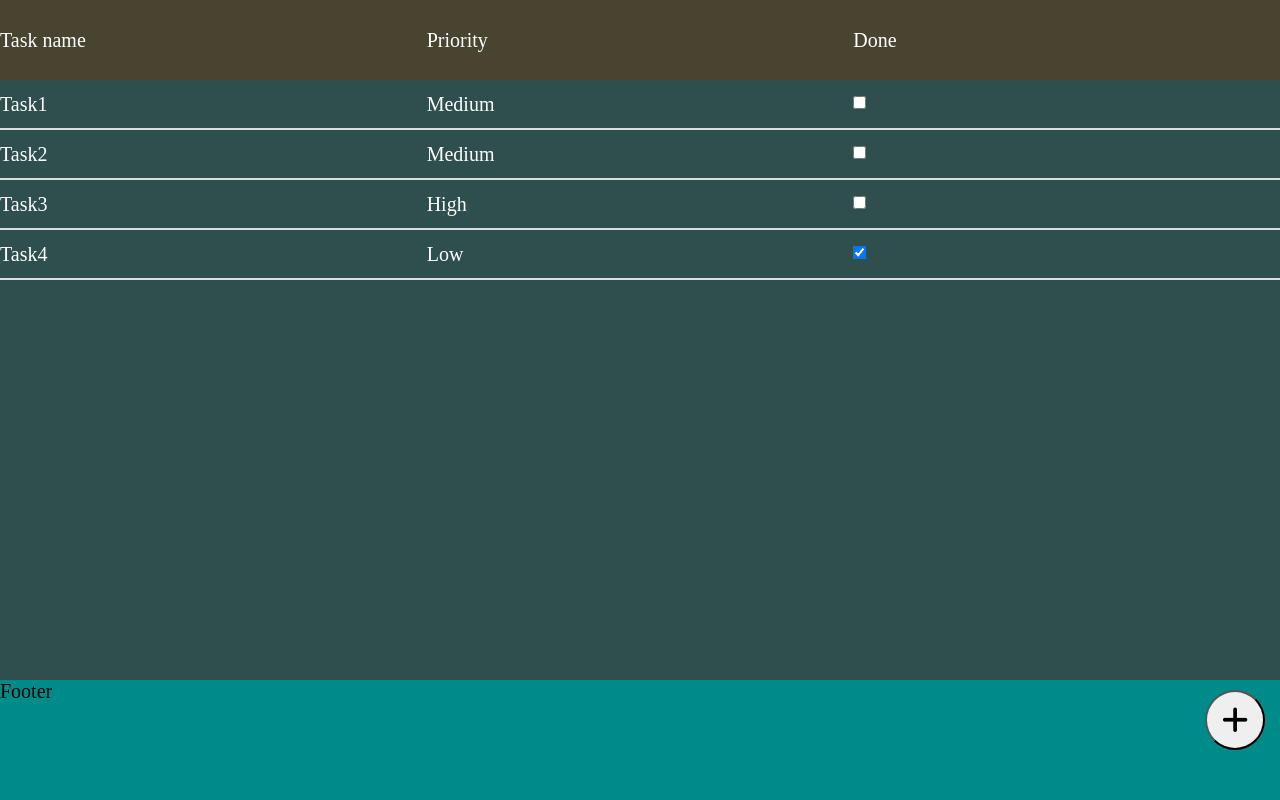
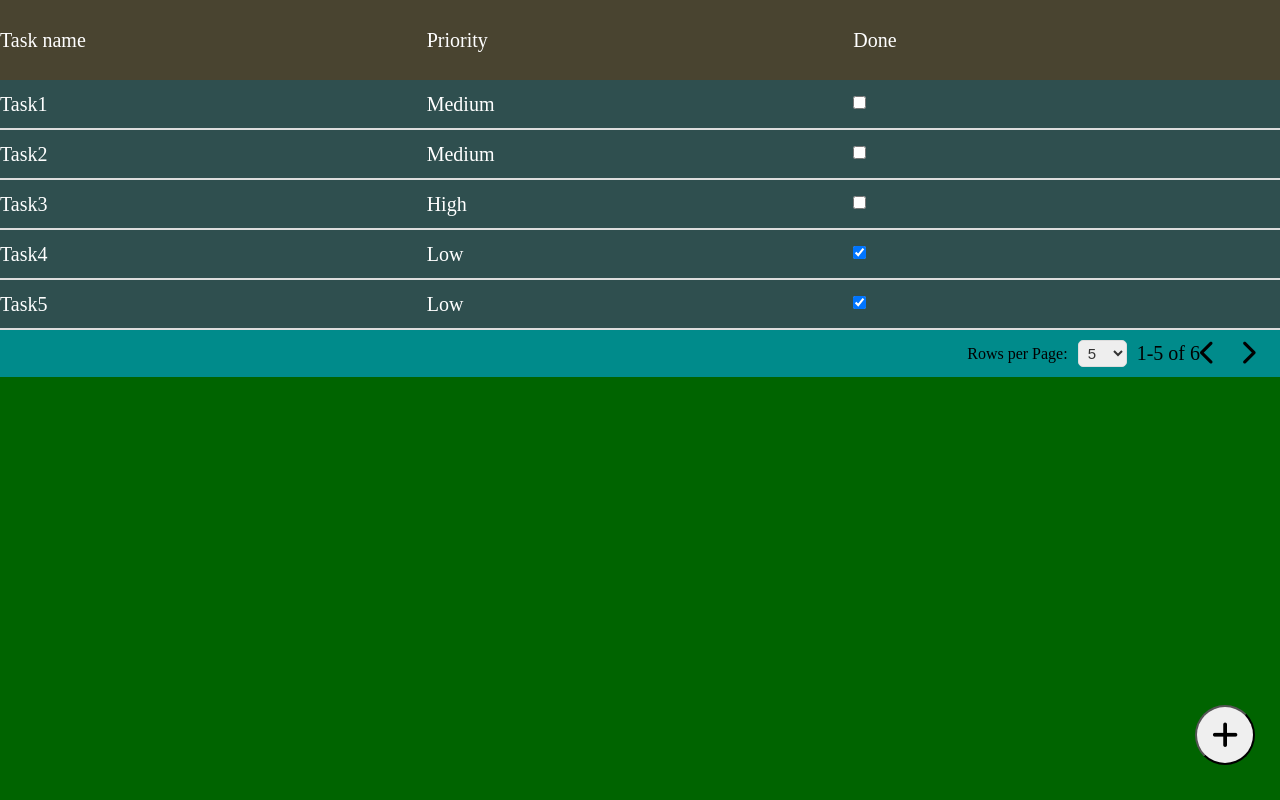
Before and after one commit to czyzu05/todo-app, a React (Create React App) app: page / in a window 1280 px wide. Built offline with nearby package versions, Linux system fonts and the light colour scheme.

Commit message:
add possibility to select number of displayed tasks

```diff
--- a/src/components/AddTaskForm.js
+++ b/src/components/AddTaskForm.js
@@ -37,6 +37,8 @@ const AddTaskForm = ({
   inputText,
   tasks,
   setTasks,
+  setPriority,
+  priority,
 }) => {
   const handleInputText = e => {
     setInputText(e.target.value);
@@ -47,10 +49,15 @@ const AddTaskForm = ({
     const newTask = {
       title: inputText,
       done: false,
-      id: 9,
+      priority: priority,
     };
     setTasks([...tasks, newTask]);
     setInputText("");
+    setPriority("Low");
+  };
+
+  const handleSelectPriority = e => {
+    setPriority(e.target.value);
   };
 
   return (
@@ -62,10 +69,14 @@ const AddTaskForm = ({
           onChange={handleInputText}
           value={inputText}
         />
-        <SelectPriority name="priority">
-          <option value="low">Low</option>
-          <option value="medium">Medium</option>
-          <option value="high">High</option>
+        <SelectPriority
+          name="priority"
+          value={priority}
+          onChange={handleSelectPriority}
+        >
+          <option value="Low">Low</option>
+          <option value="Medium">Medium</option>
+          <option value="High">High</option>
         </SelectPriority>
         <Button>Add Note</Button>
       </form>
--- a/src/components/ButtonIcon.js
+++ b/src/components/ButtonIcon.js
@@ -6,9 +6,9 @@ const StyledButton = styled.button`
   height: 60px;
   border-radius: 50%;
   z-index: 9000;
-  position: absolute;
-  bottom: 50px;
-  right: 15px;
+  position: fixed;
+  bottom: 35px;
+  right: 25px;
 `;
 
 const PlusIcon = styled.i`
--- a/src/components/FilterBar.js
+++ b/src/components/FilterBar.js
@@ -3,14 +3,54 @@ import styled from "styled-components";
 import Paragraph from "components/Paragraph";
 
 const FilterWrapper = styled.div`
-  flex-basis: 15vh;
+  flex-basis: 5vh;
+  padding: 10px 0;
   background-color: darkcyan;
+  display: flex;
+  justify-content: flex-end;
+  align-items: center;
 `;
 
-const FilterBar = () => {
+const Arrow = styled.i`
+  flex-basis: 20px;
+  font-size: 25px;
+  margin: 0 20px 0 0;
+`;
+
+const SelectRows = styled.select`
+  padding: 3px 5px;
+  font-size: 15px;
+  color: #333;
+  background-color: #eee;
+  border: 1px solid #ddd;
+  cursor: pointer;
+  border-radius: 5px;
+  margin: 0 10px;
+`;
+
+const FilterBar = ({ setNumberRows, numberRows, numberTasks }) => {
+  const handleNumberRows = e => {
+    setNumberRows(e.target.value);
+  };
+
   return (
     <FilterWrapper>
-      <Paragraph>Footer</Paragraph>
+      <label for="rowsSelect">Rows per Page:</label>
+      <SelectRows
+        name="rows"
+        id="rowsSelect"
+        value={numberRows}
+        onChange={handleNumberRows}
+      >
+        <option value={5}>5</option>
+        <option value={10}>10</option>
+        <option value={15}>15</option>
+      </SelectRows>
+      <Paragraph>
+        1-{numberRows} of {numberTasks}
+      </Paragraph>
+      <Arrow className="fas fa-chevron-left" />
+      <Arrow className="fas fa-chevron-right" />
     </FilterWrapper>
   );
 };
--- a/src/components/TasksList.js
+++ b/src/components/TasksList.js
@@ -3,11 +3,10 @@ import styled from "styled-components";
 import TaskItem from "components/TaskItem";
 
 const TasksWrapper = styled.div`
-  flex-basis: 75vh;
   background-color: darkslategrey;
 `;
 
-const TasksList = ({ tasks, changeTaskStatus }) => {
+const TasksList = ({ tasks, changeTaskStatus, numberRows }) => {
   const tasksList = tasks.map(task => (
     <TaskItem
       key={task.id}
@@ -19,7 +18,11 @@ const TasksList = ({ tasks, changeTaskStatus }) => {
     />
   ));
 
-  return <TasksWrapper>{tasksList}</TasksWrapper>;
+  if (tasksList.length >= numberRows) {
+    return <TasksWrapper>{tasksList.slice(0, numberRows)}</TasksWrapper>;
+  } else {
+    return <TasksWrapper>{tasksList}</TasksWrapper>;
+  }
 };
 
 export default TasksList;
--- a/src/views/App.js
+++ b/src/views/App.js
@@ -41,10 +41,23 @@ const App = () => {
       priority: "Low",
       done: true,
     },
+    {
+      id: 4,
+      title: "Task5",
+      priority: "Low",
+      done: true,
+    },
+    {
+      id: 5,
+      title: "Task6",
+      priority: "Low",
+      done: true,
+    },
   ]);
   const [isAddTaskFormVisible, setIsAddTaskFormVisible] = useState(false);
   const [inputText, setInputText] = useState("");
   const [priority, setPriority] = useState("Low");
+  const [numberRows, setNumberRows] = useState(5);
 
   const handleTaskFormVisibleToggle = () => {
     setIsAddTaskFormVisible(!isAddTaskFormVisible);
@@ -61,8 +74,16 @@ const App = () => {
       <GlobalStyles />
       <Wrapper>
         <Header />
-        <TasksList tasks={tasks} changeTaskStatus={changeTaskStatus} />
-        <FilterBar />
+        <TasksList
+          tasks={tasks}
+          changeTaskStatus={changeTaskStatus}
+          numberRows={numberRows}
+        />
+        <FilterBar
+          numberRows={numberRows}
+          setNumberRows={setNumberRows}
+          numberTasks={tasks.length}
+        />
         <ButtonIcon taskFormVisibleToggle={handleTaskFormVisibleToggle} />
       </Wrapper>
 
```
